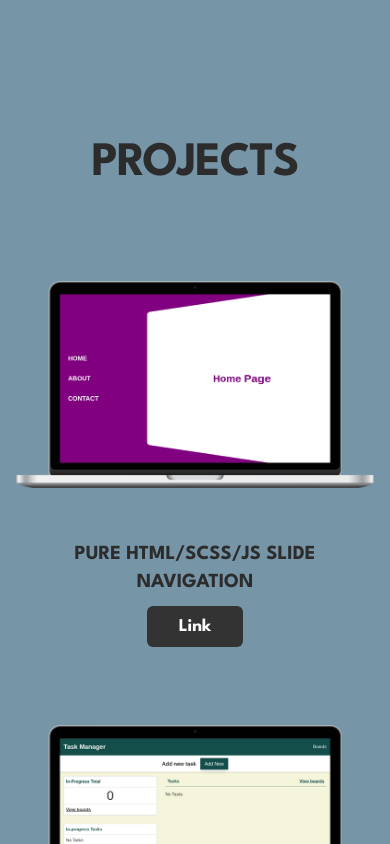
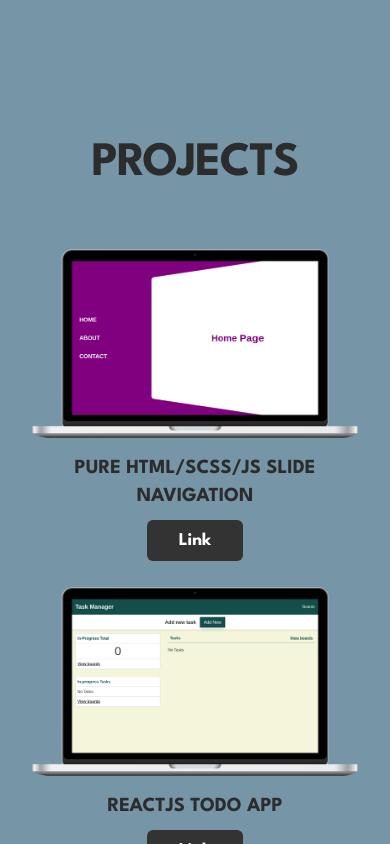
Before and after one commit to jablancTheDesigner/Jablanc-v3, a Next.js app: page /projects in a window 390 px wide. Shown: the top 844 px of the page. Built offline with nearby package versions, Linux system fonts and the light colour scheme.

Commit message:
UI clean up

```diff
--- a/components/Hero.tsx
+++ b/components/Hero.tsx
@@ -14,7 +14,7 @@ import AnimatedComponent from "./Animated/AnimatedComponent";
 import SocialLinks from "./SocialLinks";
 import Nav from "./Nav";
 
-const Hero = ({ title, subTitle, buttonText }: JBHeroType): ReactElement => {
+const Hero = (): ReactElement => {
   const icons = [
     DiHtml5,
     DiSass,
@@ -40,7 +40,7 @@ const Hero = ({ title, subTitle, buttonText }: JBHeroType): ReactElement => {
                   <h2
                     className="text-3xl md:text-5xl tracking-tight font-bold leading-none uppercase mb-6"
                     data-testid="sub-heading">
-                      Hi, I&apos;m Jahmal. <span className="text-primary">Frontend Engineer & Designer</span> <span className="text-gray-600">based in Austin, TX.</span> <span className="text-white">I like to build things for the web.</span>
+                      Hi! I&apos;m Jahmal, <span className="text-primary">a Frontend Engineer & Designer</span> <span className="text-gray-600">based in Austin, TX.</span> <span className="text-white">I like to build things for the web.</span>
                   </h2>
                   <SocialLinks />
                 </div>
--- a/components/Input.tsx
+++ b/components/Input.tsx
@@ -13,7 +13,7 @@ const Input = (inputData: InputData) => {
     <>
       <label
         htmlFor="first-name"
-        className="block text-xl font-semibold leading-6 text-primary mb-1 uppercase">
+        className="block text-xl font-semibold leading-6 text-primary mb-1 uppercase text-center">
         {inputData.label}
       </label>
       <input
@@ -23,7 +23,7 @@ const Input = (inputData: InputData) => {
         value={inputData.value}
         onChange={inputData.onChangeHandler}
         placeholder={inputData.placeholder ?? ""}
-        className="block w-full rounded-md border-0 px-0 py-2 text-white shadow-sm ring-0 placeholder:text-gray-400 focus:ring-transparent sm:text-sm sm:leading-6 bg-transparent outline-none"
+        className="block w-full rounded-md border-0 px-0 py-5 text-white ring-0 placeholder:text-gray-400 focus:ring-transparent sm:leading-6 bg-transparent outline-none text-center"
       />
     </>
   );
--- /dev/null
+++ b/components/Pages/HomePage.tsx
@@ -0,0 +1,15 @@
+import Contact from "../Contact"
+import Hero from "../Hero"
+import ProjectsList from "../ProjectsList"
+
+const HomePage = () => {
+    return (
+        <>
+            <Hero />
+            <ProjectsList />
+            <Contact />
+        </>
+    )
+}
+
+export default HomePage;
--- a/components/ProjectsList.tsx
+++ b/components/ProjectsList.tsx
@@ -3,16 +3,9 @@ import { ReactElement, Suspense, useEffect, useState } from "react";
 import { AnimatePresence, AnimateSharedLayout, motion } from "framer-motion";
 import { JBProject, JBProjectType, Project } from "../src/dataTypes";
 import { usePortfolioContext } from "../context/PortfolioContext";
-import dynamic from "next/dynamic";
-import AnimatedComponent from "./Animated/AnimatedComponent";
-import AnimatedHeader from "./Animated/AnimatedHeader";
+import AnimatedComponent from "./Animated/AnimatedComponent"
 import Image from "next/image";
 import Link from "next/link";
-import { Button } from "@material-tailwind/react";
-
-const Masonry = dynamic(() => import("react-masonry-list"), {
-  ssr: false,
-});
 
 const ProjectsList = (): ReactElement => {
   const { projects, setSelectedProject } = usePortfolioContext();
@@ -29,9 +22,8 @@ const ProjectsList = (): ReactElement => {
   return (
     <div
       id="projectList"
-      className="min-h-full flex text-primary font-league-spartan w-full bg-primary py-28">
-      <div className="container mx-auto px-4 relative">
-        <div className="gap-4 flex-col mb-8">
+      className="min-h-full text-primary font-league-spartan w-full bg-primary py-28">
+
       <AnimatedComponent>
         <div className="md:top-[calc(var(--nav-height)+2rem)] flex flex-col py-8 h-auto max-w-lg mx-auto">
             <h2
@@ -42,16 +34,11 @@ const ProjectsList = (): ReactElement => {
         </div>
       </AnimatedComponent>
 
-          <div className="flex flex-col justify-center gap-5">
+
+      <div className="gap-8 grid lg:grid-cols-3 md:grid-cols-2 grid-cols-1 mb-8 px-8 max-w-7xl mx-auto">
         {projects.map((item) => (
-              <motion.div
-                key={item.id}
-                transition={{ type: "spring", stiffness: 400, damping: 17 }}
-                initial={{ scale: 0 }}
-                whileInView={{ scale: [0, 1], offset: 100 }}
-                exit={{ scale: [1, 0], offset: 100 }}
-                className={`py-8  w-full leading-snug max-w-5xl mx-auto`}>
-                <div className="flex flex-col items-center justify-center gap-9 w-full">
+              <>
+                <div className="flex flex-col items-center">
                     <Image
                       src={item.image.src}
                       alt={item.image.alt}
@@ -78,11 +65,12 @@ const ProjectsList = (): ReactElement => {
                       )}
                     </div>
                 </div>
-              </motion.div>
-            ))}
+              </>
+            ))
+            }
         </div>
-        </div>
-      </div>
+
+
     </div>
   );
 };
--- a/components/SelectedProject.tsx
+++ b/components/SelectedProject.tsx
@@ -58,7 +58,7 @@ const SelectedProject = (): ReactElement => {
       nonce={undefined}
       onResize={undefined}
       onResizeCapture={undefined}>
-      {selectedProject?.imageUrl && (
+      {selectedProject?.id && (
         <div className="mx-auto relative p-4">
           <Typography
             className="text-3xl leading-snug text-white mb-1"
@@ -92,128 +92,8 @@ const SelectedProject = (): ReactElement => {
           </div>
         </div>
       )}
-      {!selectedProject && "No item selected"}
     </Dialog>
-    // <Dialog open={open} onClose={setOpen} className="relative z-10">
-    //   <DialogBackdrop
-    //     transition
-    //     className="fixed inset-0 bg-gray-500 bg-opacity-75 transition-opacity data-[closed]:opacity-0 data-[enter]:duration-300 data-[leave]:duration-200 data-[enter]:ease-out data-[leave]:ease-in"
-    //   />
-
-    //   <div className="fixed inset-0 z-10 w-screen overflow-y-auto">
-    //     <div className="flex min-h-full items-end justify-center p-4 text-center sm:items-center sm:p-0">
-    //       <DialogPanel
-    //         transition
-    //         className="relative transform overflow-hidden rounded-lg bg-white text-left shadow-xl transition-all data-[closed]:translate-y-4 data-[closed]:opacity-0 data-[enter]:duration-300 data-[leave]:duration-200 data-[enter]:ease-out data-[leave]:ease-in sm:my-8 sm:w-full sm:max-w-lg data-[closed]:sm:translate-y-0 data-[closed]:sm:scale-95"
-    //       >
-    //         <div className="bg-white px-4 pb-4 pt-5 sm:p-6 sm:pb-4">
-    //           <div className="sm:flex sm:items-start">
-    //             <div className="mx-auto flex h-12 w-12 flex-shrink-0 items-center justify-center rounded-full bg-red-100 sm:mx-0 sm:h-10 sm:w-10">
-    //               <ExclamationTriangleIcon aria-hidden="true" className="h-6 w-6 text-red-600" />
-    //             </div>
-    //             <div className="mt-3 text-center sm:ml-4 sm:mt-0 sm:text-left">
-    //               <DialogTitle as="h3" className="text-base font-semibold leading-6 text-gray-900">
-    //                 Deactivate account
-    //               </DialogTitle>
-    //               <div className="mt-2">
-    //                 <p className="text-sm text-gray-500">
-    //                   Are you sure you want to deactivate your account? All of your data will be permanently removed.
-    //                   This action cannot be undone.
-    //                 </p>
-    //               </div>
-    //             </div>
-    //           </div>
-    //         </div>
-    //         <div className="bg-gray-50 px-4 py-3 sm:flex sm:flex-row-reverse sm:px-6">
-    //           <button
-    //             type="button"
-    //             onClick={() => setOpen(false)}
-    //             className="inline-flex w-full justify-center rounded-md bg-red-600 px-3 py-2 text-sm font-semibold text-white shadow-sm hover:bg-red-500 sm:ml-3 sm:w-auto"
-    //           >
-    //             Deactivate
-    //           </button>
-    //           <button
-    //             type="button"
-    //             data-autofocus
-    //             onClick={() => setOpen(false)}
-    //             className="mt-3 inline-flex w-full justify-center rounded-md bg-white px-3 py-2 text-sm font-semibold text-gray-900 shadow-sm ring-1 ring-inset ring-gray-300 hover:bg-gray-50 sm:mt-0 sm:w-auto"
-    //           >
-    //             Cancel
-    //           </button>
-    //         </div>
-    //       </DialogPanel>
-    //     </div>
-    //   </div>
-    // </Dialog>
   );
 };
 
 export default SelectedProject;
-
-/*
-
-<motion.div
-                transition={{ type: "spring", stiffness: 400, damping: 17 }}
-                initial={{ scale: 0 }}
-                whileInView={{ scale: [0, 1], offset: 100 }}
-                className="justify-center items-start flex overflow-x-hidden fixed inset-0 z-50 outline-none focus:outline-none">
-                  <div className="w-full bg-dark pb-[var(--nav-height)] pt-24 min-h-screen flex flex-col gap-8">
-
-                    <button className="fixed top-6 right-6 rounded-full bg-darker w-12 h-12 bold text-white flex items-center justify-center text-2xl z-40" onClick={() => setSelectedProject(null)}><AiOutlineClose /></button>
-
-                    <div className='flex justify-center align-middle container max-w-6xl mx-auto px-4'>
-                      <h1 className="text-5xl font-semibold uppercase tracking-tighter text-white  w-full max-w-lg text-center">
-                        {selectedProject?.title}
-                      </h1>
-                    </div>
-
-
-                    <div className="container mx-auto px-4 relative max-w-5xl flex md:flex-row flex-col gap-8">
-
-                      {selectedProject?.thumbnail && (
-                        <div className='mx-auto relative md:w-1/2 md:min-w-[50%]'>
-                          <img src={selectedProject.thumbnail} />
-                        </div>
-                      )}
-
-                      <div className='flex flex-col gap-8 md:w-1/2 md:ml-auto'>
-
-                        <div className="w-full flex flex-col gap-4">
-                          <div className="text-white flex flex-col text-left w-full justify-center p-4 bg-darker">
-                              <h4 className={labelStyles}>Category</h4>
-                              <div className='my-auto'>
-                                {selectedProject?.type && (
-                                  <h3 className="text-xl md:text-2xl font-light mx-auto capitalize">
-                                    {selectedProject?.type}</h3>
-                                )}
-                              </div>
-                          </div>
-                          <div className="text-white flex flex-col text-left w-full col-span-2 justify-center p-4">
-                              <h4 className={labelStyles}>Tools</h4>
-                              <div className="capitalize text-primary grid grid-cols-2 gap-2 my-auto">
-                                  {selectedProject?.tools.html && (<p className="text-xl inline-flex gap-1 items-center"><DiHtml5 /> HTML</p>)}
-                                  {selectedProject?.tools.sass && (<p className="text-xl inline-flex gap-1 items-center"><DiSass /> SASS</p>)}
-                                  {selectedProject?.tools.react && (<p className="text-xl inline-flex gap-1 items-center"><DiReact /> ReactJS</p>)}
-                                  {selectedProject?.tools.css && (<p className="text-xl inline-flex gap-1 items-center"><DiCss3Full /> CSS3</p>)}
-                                  {selectedProject?.tools.angular && (<p className="text-xl inline-flex gap-1 items-center"><DiAngularSimple /> Angular 2+</p>)}
-                                  {selectedProject?.tools.js && (<p className="text-xl inline-flex gap-1 items-center"><DiJavascript1 /> JavaScript</p>)}
-                                  {selectedProject?.tools.photoshop && (<p className="text-xl inline-flex gap-1 items-center"><DiPhotoshop /> Photoshop</p>)}
-                                  {selectedProject?.tools.illustrator && (<p className="text-xl inline-flex gap-1 items-center"><DiIllustrator /> Illustrator</p>)}
-                                  {selectedProject?.tools.firebase && (<p className="text-xl inline-flex gap-1 items-center"><IoLogoFirebase /> Firebase</p>)}
-                              </div>
-                          </div>
-                          <div className="w-full max-w-2xl mx-auto px-4">
-                              {selectedProject?.description && (
-                                  <p className="text-base text-white">{selectedProject?.description}</p>
-                              )}
-                              {!selectedProject?.description && (
-                                  <p className="text-base text-white">Description Coming Soon.</p>
-                              )}
-                          </div>
-                        </div>
-                      </div>
-                    </div>
-                    </div>
-              </motion.div>
-
-*/
--- a/pages/_document.tsx
+++ b/pages/_document.tsx
@@ -10,6 +10,7 @@ export default function Document() {
         />
       </Head>
       <body>
+        <div id="top"></div>
         <Main />
         <NextScript />
       </body>
--- a/pages/index.tsx
+++ b/pages/index.tsx
@@ -7,12 +7,10 @@ const Hero = dynamic(() => import("../components/Hero"));
 const ProjectsList = dynamic(() => import("../components/ProjectsList"));
 const SelectedProject = dynamic(() => import("../components/SelectedProject"));
 const Contact = dynamic(() => import("../components/Contact"));
+const HomePage = dynamic(() => import("../components/Pages/HomePage"));
 
 export default function Home() {
   const title: string = "Home";
-  const helloText: string = `Hi I'm Jahmal`;
-  const heroText: string = "Hi, I'm Jahmal. Frontend Engineer & Designer";
-  const heroButtonText: string = "The Work";
 
   useEffect(() => {
     return () => {
@@ -27,11 +25,8 @@ export default function Home() {
         <meta name="description" content="Home" />
         <link rel="icon" href="/favicon.ico" />
       </Head>
-      <div id="top"></div>
-      <Hero title={helloText} subTitle={heroText} buttonText={heroButtonText} />
-      <ProjectsList />
+      <HomePage />
       <SelectedProject />
-      <Contact />
       <GoogleAnalytics gaId="G-X4T8G0YSWL" />
     </>
   );
```
Lines whose indentation alone changed are shown as unchanged.
